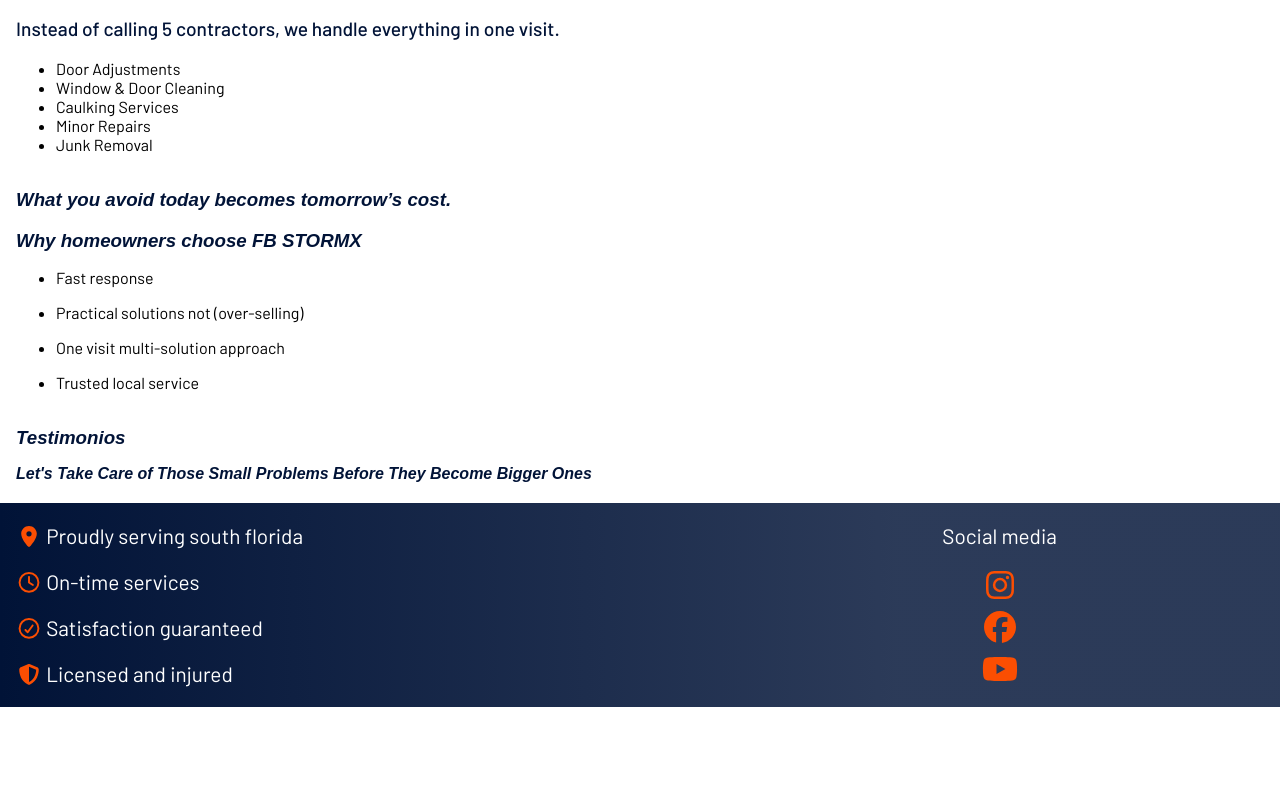
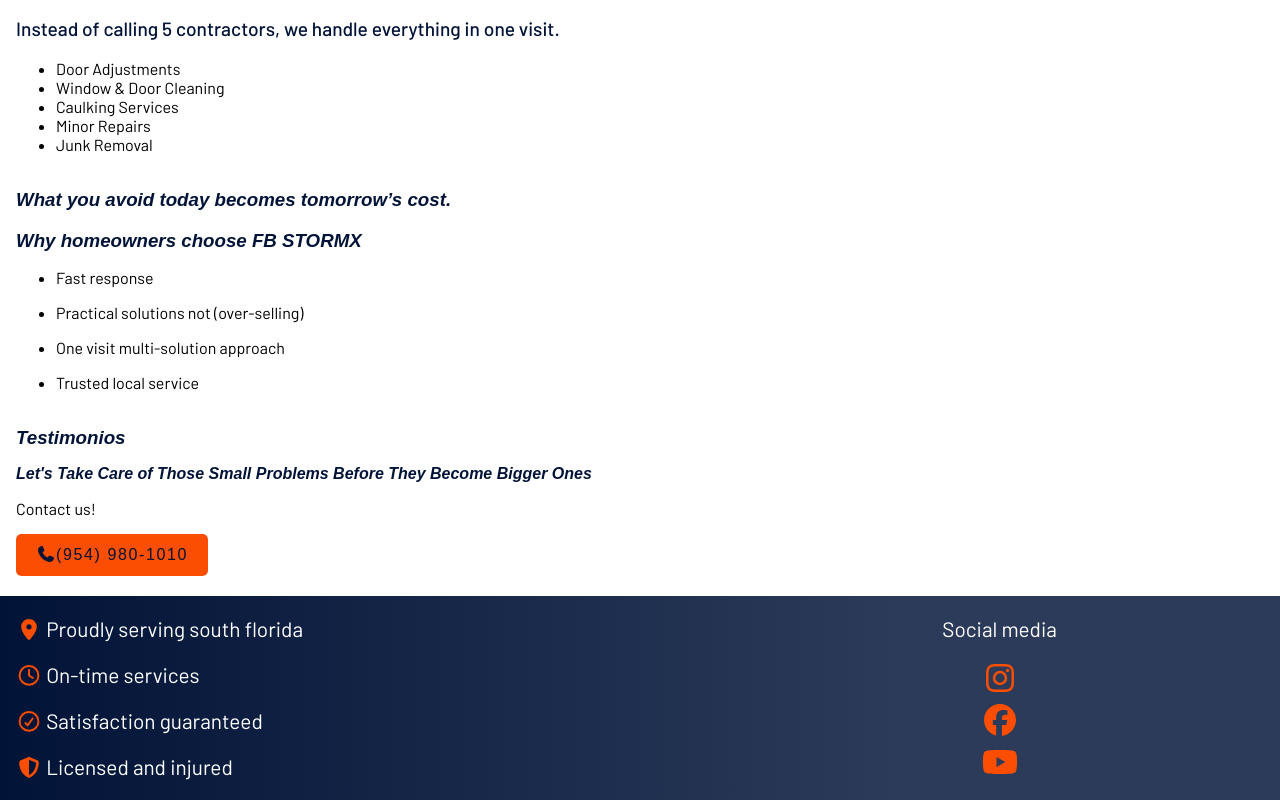
Before and after one commit to vvalenv/FBStormX, a React (Vite) app: page / in a window 1280 px wide. Shown: the part 992-1792 px from the top of the page. Before the commit the page ends 1699 px from the top, so only its background shows below. Built offline with nearby package versions, Linux system fonts and the light colour scheme; a web font is replaced by a local one.

Commit message:
modificacion, boton con iconos

```diff
--- a/src/components/layouts/UX-components.jsx
+++ b/src/components/layouts/UX-components.jsx
@@ -1,5 +1,10 @@
-export function Boton({title}) {
+import { FontAwesomeIcon } from '@fortawesome/react-fontawesome';
+import { faPhone } from "@fortawesome/free-solid-svg-icons";
+export function Boton({iconPhone,title}) {
     return (
-        <button className="btn_schedule">{title}</button>
+        <button className="btn_schedule">
+            {iconPhone && <FontAwesomeIcon icon={faPhone} style={{color: "#011337",}} /> }
+            {title}
+        </button>
     );
 }
--- a/src/components/layouts/main_init.jsx
+++ b/src/components/layouts/main_init.jsx
@@ -7,7 +7,7 @@
                 <h1 className="title_main">Small Home Problems Become Expensive Repairs When Ignored.</h1>
                 <p className="subtitle_main">We help homeowners take care of the small maintenance tasks they've been putting off before they become costly problems.</p>
                 <p className="subtitle_main">Fix the small thing today.</p>
-                <Boton title="Schedule a Free Evaluation" />
+                <Boton iconPhone={false} title="Schedule a Free Evaluation" />
             </section>
             <section className="section2_main">
                 <h2 className="title_main">Are Any of These Issues Familiar?</h2>
@@ -48,6 +48,8 @@
             </section>
             <section className="section7_main">
                 <h4 className="title_main"> Let's Take Care of Those Small Problems Before They Become Bigger Ones</h4>
+                <p>Contact us!</p>
+                <Boton iconPhone={true} title="(954) 980-1010"/>
             </section>
         </div>
     )
```
